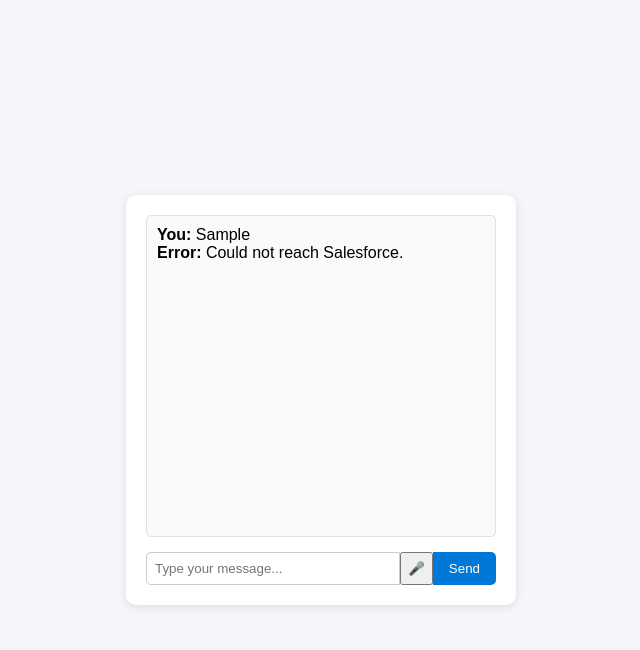
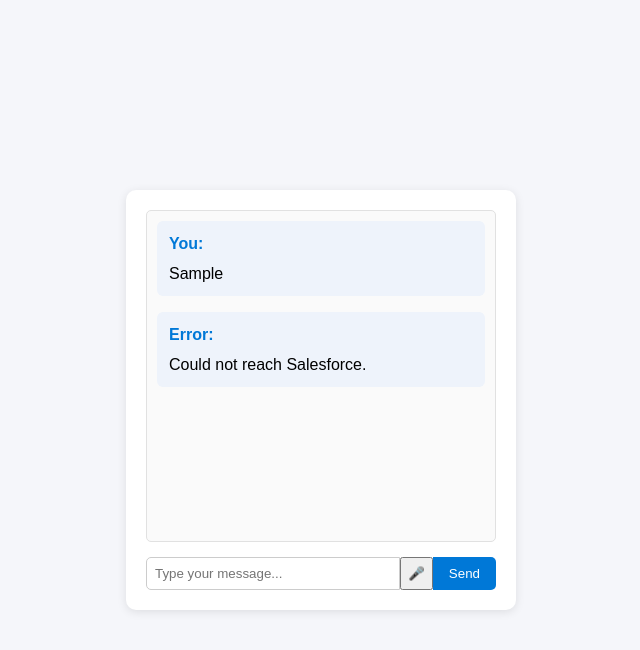
Before and after one commit to Vijaykrishnan2000/CHAT-API-Website, a website: page index.html in a window 1280 px wide. Both pictures are taken after typing "Sample" into the empty fields and a click on the button "Send". Shown: the whole page, without its empty margins (319-959 px from the left). Drawn offline with Linux system fonts and the light colour scheme; no server answers.

Commit message:
Update style.css

```diff
--- a/style.css
+++ b/style.css
@@ -23,6 +23,7 @@
     border-radius: 5px;
     margin-bottom: 15px;
     padding: 10px;
+    padding-bottom: 20px;
     background: #fafafa;
 }
 
@@ -51,3 +52,19 @@
 button[type="submit"]:hover {
     background: #005fa3;
 }
+
+.message {
+    margin-bottom: 16px;
+    padding: 10px 12px;
+    border-radius: 6px;
+    background: #eef3fb;
+    line-height: 1.6;
+    word-break: break-word;
+}
+
+.message strong {
+    display: block;
+    margin-bottom: 4px;
+    color: #0078d7;
+    font-weight: bold;
+}
```
